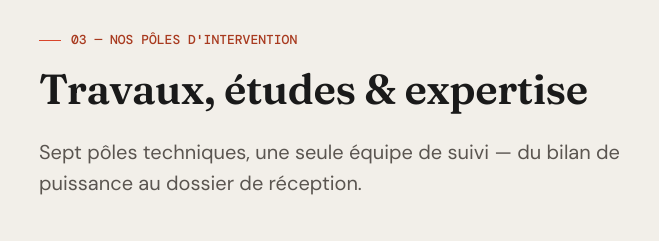
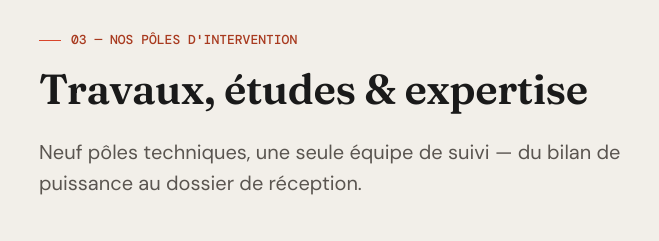
Before and after one commit to mouridoullah/ECE, a plain HTML site: page index.html in a window 1280 px wide. Shown: the part 1860-2101 px from the top of the page, 39-698 px from the left. Drawn offline with nearby package versions, Linux system fonts and the light colour scheme; a web font is replaced by a local one.

Commit message:
Update index.html

```diff
--- a/index.html
+++ b/index.html
@@ -549,7 +549,7 @@
           <div class="section-num"><span class="tick"></span>03 — NOS PÔLES D'INTERVENTION</div>
           <h2 class="h2" id="services-title">Travaux, études &amp; expertise</h2>
         </div>
-        <p class="lede">Sept pôles techniques, une seule équipe de suivi — du bilan de puissance au dossier de réception.</p>
+        <p class="lede">Neuf pôles techniques, une seule équipe de suivi — du bilan de puissance au dossier de réception.</p>
       </div>
 
       <div class="svc-grid">
```
